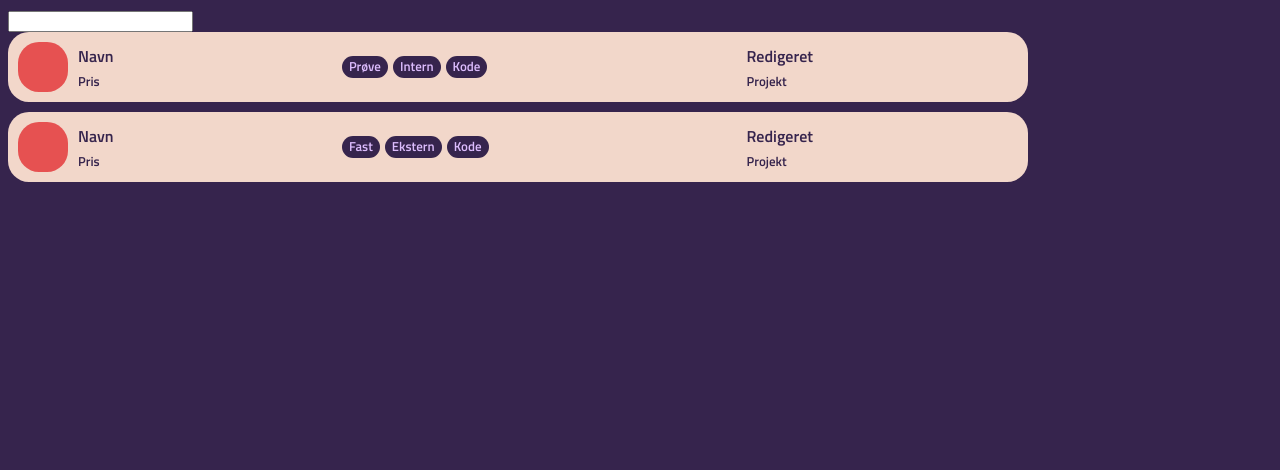
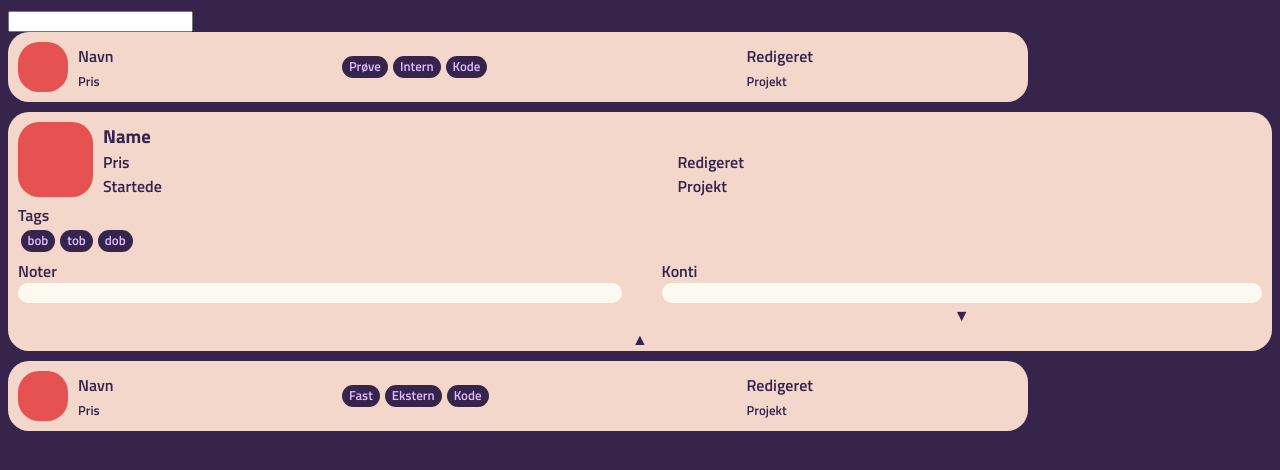
Before and after one commit to nuksnuks/projekt_x, a plain HTML site: page overblik.html in a window 1280 px wide. Drawn offline with Linux system fonts and the light colour scheme.

Commit message:
expand box

```diff
--- a/overblik.html
+++ b/overblik.html
@@ -16,6 +16,7 @@
     <input id="filter" list="tags">
     <datalist id="tags">
     </datalist>
+
     <div class="box Prøve Intern Kode">
         <div class="imgbox"></div>
         <div class="textbox">
@@ -29,6 +30,39 @@
             <p class="use smalltext">Projekt</p>
         </div>
     </div>
+    <div class="expandbox bob tob dob" onclick="fixtagtoo(this)">
+        <div class="imgbox"></div>
+        <div class="namebox">
+            <h3>Name</h3>
+        </div>
+        <div class="textbox">
+            <p class="price">Pris</p>
+            <p class="start">Startede</p>
+        </div>
+        <div class="ditbox">
+            <p class="edit">Redigeret</p>
+            <p class="use">Projekt</p>
+        </div>
+        <div class="tagtitle">
+            <p>Tags</p>
+        </div>
+        <div class="tagbox">
+        </div>
+        <div class="exbottom">
+            <div class="notes">
+                <p>Noter</p>
+                <div class="whitebox"></div>
+            </div>
+            <div class="konto">
+                <p>Konti</p>
+                <div class="whitebox"></div>
+                <p class="arrow">&#x25BC;</p>
+            </div>
+            <p class="bottom arrow">&#x25B2;</p>
+        </div>
+
+    </div>
+
     <div class="box Fast Ekstern Kode">
         <div class="imgbox"></div>
         <div class="textbox">
--- a/testoverblik.css
+++ b/testoverblik.css
@@ -29,6 +29,21 @@ body{
   max-width: 1000px;
 }
 
+.expandbox{
+  background-color: var(--peach);
+  border-radius: 21px;
+  padding: 10px;
+  margin-bottom: 10px;
+  display: grid;
+  grid-template-columns: 75px 1fr 1fr;
+  grid-template-areas:
+    "im nm mn"
+    "im tx dt"
+    "tt tt tt"
+    "tg tg tg"
+    "eb eb eb";
+}
+
 p{
   margin: 0px;
   font-size: 16px;
@@ -38,12 +53,20 @@ p{
   font-size: 13px;
 }
 
+h3{
+  margin: 0px;
+}
+
 .imgbox{
   grid-area: im;
   background-color: var(--red);
   border-radius: 21px;
   height: 50px;
   width: 100%;
+}
+
+.expandbox .imgbox{
+  height: 75px;
 }
 
 .textbox{
@@ -75,6 +98,11 @@ p{
   align-self: center;
 }
 
+.tagtitle{
+  margin-top: 5px;
+  grid-area: tt;
+}
+
 .ditbox{
   grid-area: dt;
   width: 100%;
@@ -82,3 +110,46 @@ p{
   flex-direction: column;
   justify-content: space-around;
 }
+
+.namebox{
+  grid-area: nm;
+  width: 100%;
+  padding-left: 10px;
+}
+
+.exbottom{
+  grid-area: eb;
+  display: grid;
+  grid-template-areas:
+    "nt kt"
+    "bt bt";
+  column-gap: 40px;
+}
+
+.whitebox{
+  background-color: var(--offwhite);
+  border-radius: 21px;
+  padding: 10px;
+
+}
+
+.notes{
+  margin-top: 5px;
+  grid-area: nt;
+  height: 100%;
+}
+
+.konto{
+  margin-top: 5px;
+  grid-area: kt;
+  height: 100%;
+}
+
+.bottom{
+  grid-area: bt;
+  margin-bottom: -10px;
+}
+
+.arrow{
+  text-align: center;
+}
--- a/testoverblik.js
+++ b/testoverblik.js
@@ -1,14 +1,28 @@
 //lynge
 var elems = document.getElementsByClassName("box");
-for(var i = 0; i < elems.length; i++)
+for(let i = 0; i < elems.length; i++)
 {
   fixtag(elems[i]);
 }
 
+var elems = document.getElementsByClassName("expandbox");
+for(let i = 0; i < elems.length; i++)
+{
+  fixtagtoo(elems[i]);
+}
 
 function fixtag(elem){
     cl = elem.classList;
     tagbox = elem.getElementsByTagName("div")[2];
+    tagbox.innerHTML = "";
+    for(let i = 1; i < cl.length; i++){
+        tagbox.innerHTML += "<div class='tag smalltext'>" + cl[i] + "</div>";
+    }
+}
+
+function fixtagtoo(elem){
+    cl = elem.classList;
+    tagbox = elem.getElementsByTagName("div")[5];
     tagbox.innerHTML = "";
     for(let i = 1; i < cl.length; i++){
         tagbox.innerHTML += "<div class='tag smalltext'>" + cl[i] + "</div>";
```
